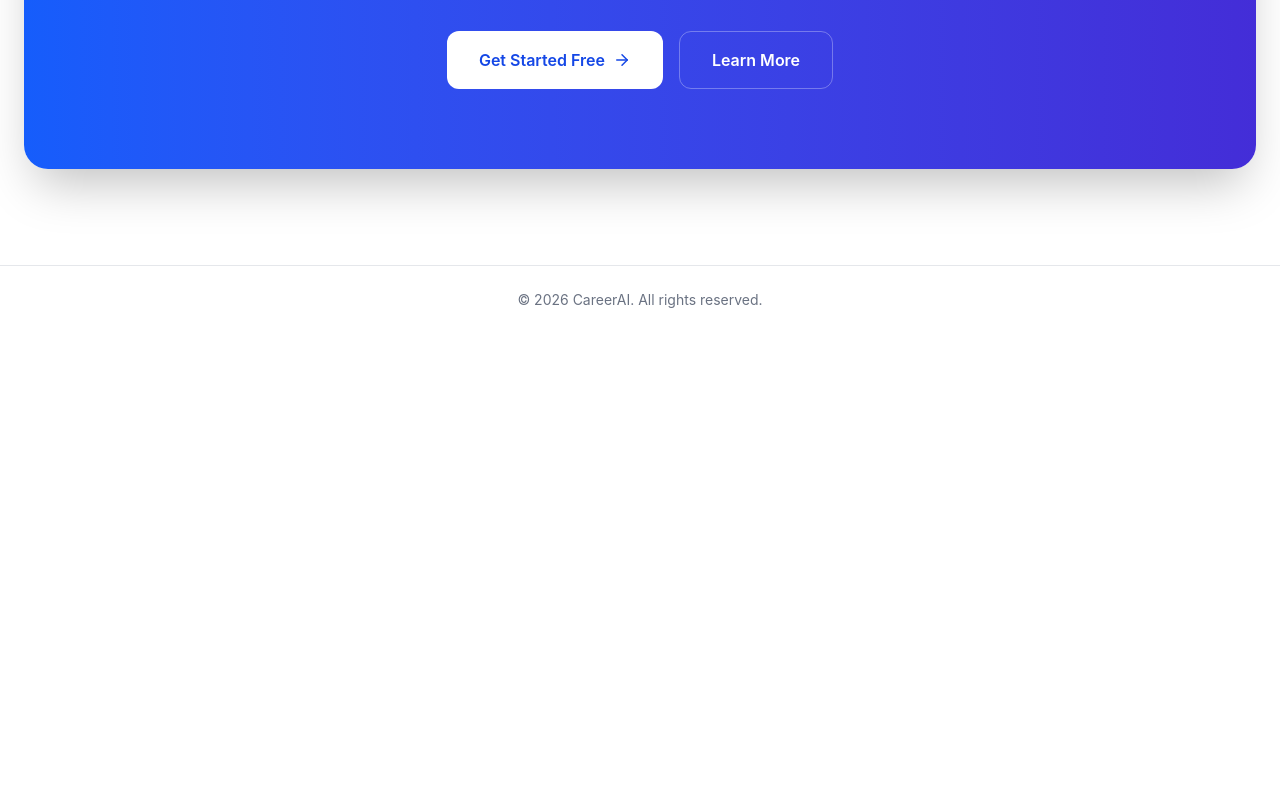
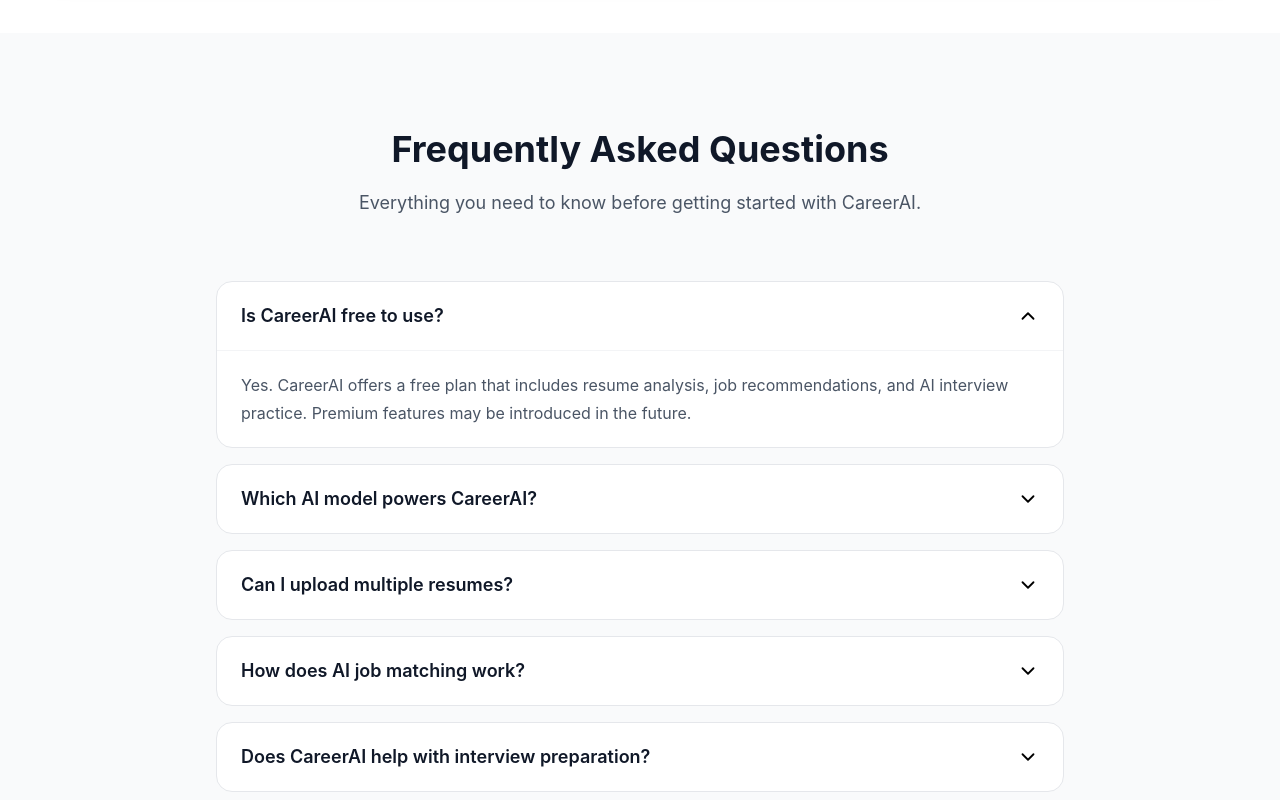
Before and after one commit to teekshnasaraf/careerAI, a React (Vite) app in the folder frontend/: page / in a window 1280 px wide. Shown: the part 4440-5240 px from the top of the page. Before the commit the page ends 4774 px from the top, so only its background shows below. Built offline with nearby package versions, Linux system fonts and the light colour scheme.

Commit message:
feat(landing): add interactive FAQ section

```diff
--- a/frontend/src/pages/Landing/LandingPage.tsx
+++ b/frontend/src/pages/Landing/LandingPage.tsx
@@ -16,8 +16,9 @@
       <HowItWorks />
       <WhyChooseUs />
       <Testimonials />
+      <CTA />
       <FAQ />
-      <CTA />
+
     </>
   );
 }
--- a/frontend/src/pages/Landing/components/FAQ.tsx
+++ b/frontend/src/pages/Landing/components/FAQ.tsx
@@ -1,7 +1,89 @@
+import { useState } from "react";
+import { ChevronDown } from "lucide-react";
+
+const faqs = [
+  {
+    question: "Is CareerAI free to use?",
+    answer:
+      "Yes. CareerAI offers a free plan that includes resume analysis, job recommendations, and AI interview practice. Premium features may be introduced in the future.",
+  },
+  {
+    question: "Which AI model powers CareerAI?",
+    answer:
+      "CareerAI integrates with modern AI models such as Google Gemini or OpenAI to provide intelligent resume analysis, interview feedback, and career guidance.",
+  },
+  {
+    question: "Can I upload multiple resumes?",
+    answer:
+      "Yes. You can upload, manage, replace, and download multiple versions of your resume for different job roles.",
+  },
+  {
+    question: "How does AI job matching work?",
+    answer:
+      "CareerAI compares your resume, skills, experience, projects, preferred role, and location with available job opportunities to recommend the best matches.",
+  },
+  {
+    question: "Does CareerAI help with interview preparation?",
+    answer:
+      "Absolutely. You can practice mock interviews, receive AI-generated questions, and get detailed feedback with suggestions for improvement.",
+  },
+];
+
 function FAQ() {
+  const [openIndex, setOpenIndex] = useState<number | null>(0);
+
+  const toggleFAQ = (index: number) => {
+    setOpenIndex(openIndex === index ? null : index);
+  };
+
   return (
-    <section className="py-24 text-center">
-      <h2 className="text-4xl font-bold">FAQ Section</h2>
+    <section className="bg-gray-50 py-24">
+      <div className="mx-auto max-w-4xl px-6">
+        {/* Heading */}
+        <div className="mb-16 text-center">
+          <h2 className="text-4xl font-bold text-gray-900">
+            Frequently Asked Questions
+          </h2>
+
+          <p className="mt-5 text-lg text-gray-600">
+            Everything you need to know before getting started with CareerAI.
+          </p>
+        </div>
+
+        {/* FAQ List */}
+        <div className="space-y-4">
+          {faqs.map((faq, index) => (
+            <div
+              key={faq.question}
+              className="overflow-hidden rounded-2xl border border-gray-200 bg-white"
+            >
+              <button
+                onClick={() => toggleFAQ(index)}
+                className="flex w-full items-center justify-between px-6 py-5 text-left"
+              >
+                <span className="text-lg font-semibold text-gray-900">
+                  {faq.question}
+                </span>
+
+                <ChevronDown
+                  size={22}
+                  className={`transition-transform duration-300 ${
+                    openIndex === index ? "rotate-180" : ""
+                  }`}
+                />
+              </button>
+
+              {openIndex === index && (
+                <div className="border-t border-gray-100 px-6 py-5">
+                  <p className="leading-7 text-gray-600">
+                    {faq.answer}
+                  </p>
+                </div>
+              )}
+            </div>
+          ))}
+        </div>
+      </div>
     </section>
   );
 }
```
